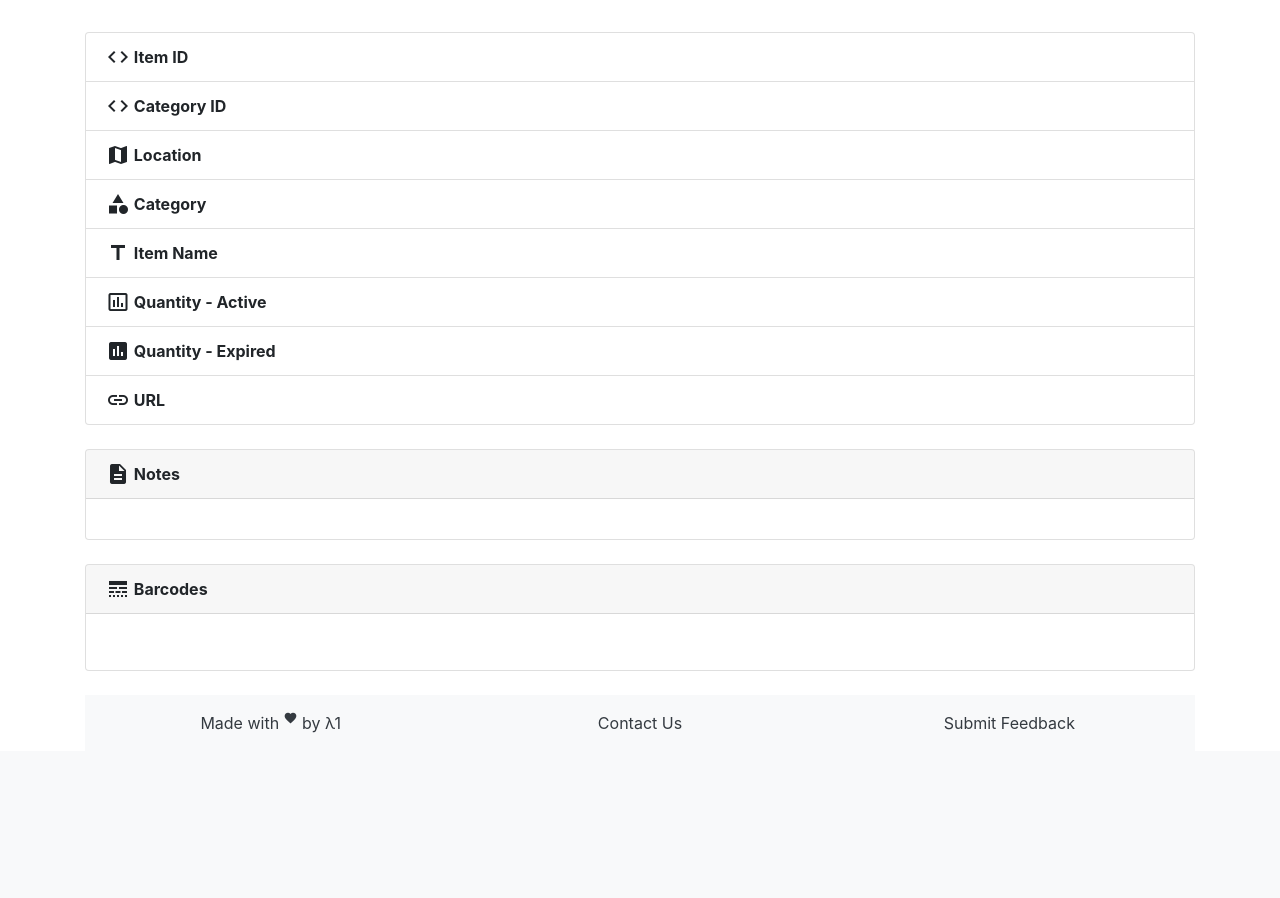
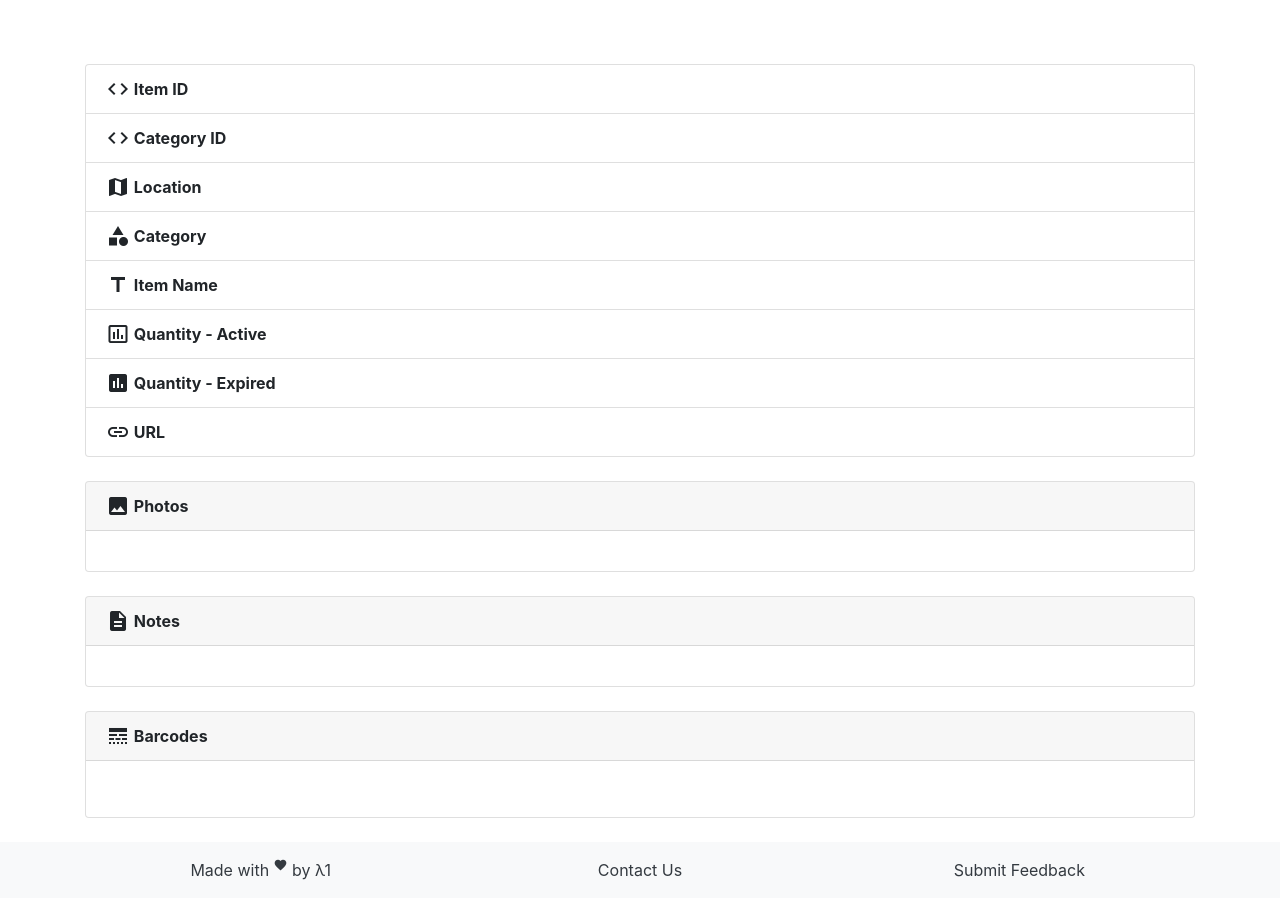
Before and after one commit to Talal-A/mai-inventory-mgr, a Flask app: template app/templates/view:item.html in a window 1280 px wide. Shown: the part 58-956 px from the top of the page. Before the commit the page ends 791 px from the top, so only its background shows below. Run offline with Flask 2, Linux system fonts and the light colour scheme; the template is opened without the code that fills it, so the values that code supplies are empty; some libraries are stand-ins or nearby versions.

Commit message:
[mai36] WIP photo UX on view page

```diff
--- a/app/templates/view:item.html
+++ b/app/templates/view:item.html
@@ -8,10 +8,9 @@
     {% if USER.is_authenticated and USER.role >= 10 %}
     <button class="btn" onclick="confirmDelete('{{item.id}}','{{item.name}}')"><i class="material-icons" style="color:red">delete</i></button>
     {% endif %}
+</a>
 
-</a>
-<div style="clear:both;"/>
-
+<br>
 
 <!-- Used to align the material icon to the text -->
 <style type="text/css">
@@ -68,6 +67,24 @@
 <br>
 
 <div class="card">
+    <div class="card-header">
+          <span class="font-weight-bold padding-bottom-3 vertical-align-middle"><i class="material-icons">photo</i> Photos</span>
+          {% if USER.is_authenticated and USER.role >= 5 %}
+          <span class="font-weight-bold padding-bottom-3 vertical-align-middle" style="text-align:right;float:right;"><a href="/edit/item/upload_photo/{{item.id}}"><i class="material-icons">add</i></a></span>
+          {% endif %}
+    </div>
+    <div class="card-body">
+      <!-- <blockquote class="blockquote mb-0">
+          {% set list1 = item.notes.split('\n') %}
+              {% for list in list1 %}
+              <p>{{ list }}</p>
+          {% endfor %}
+      </blockquote> -->
+    </div>
+  </div>
+<br>
+
+<div class="card">
   <div class="card-header">
         <span class="font-weight-bold padding-bottom-3 vertical-align-middle"><i class="material-icons">description</i> Notes</span>
   </div>
```
